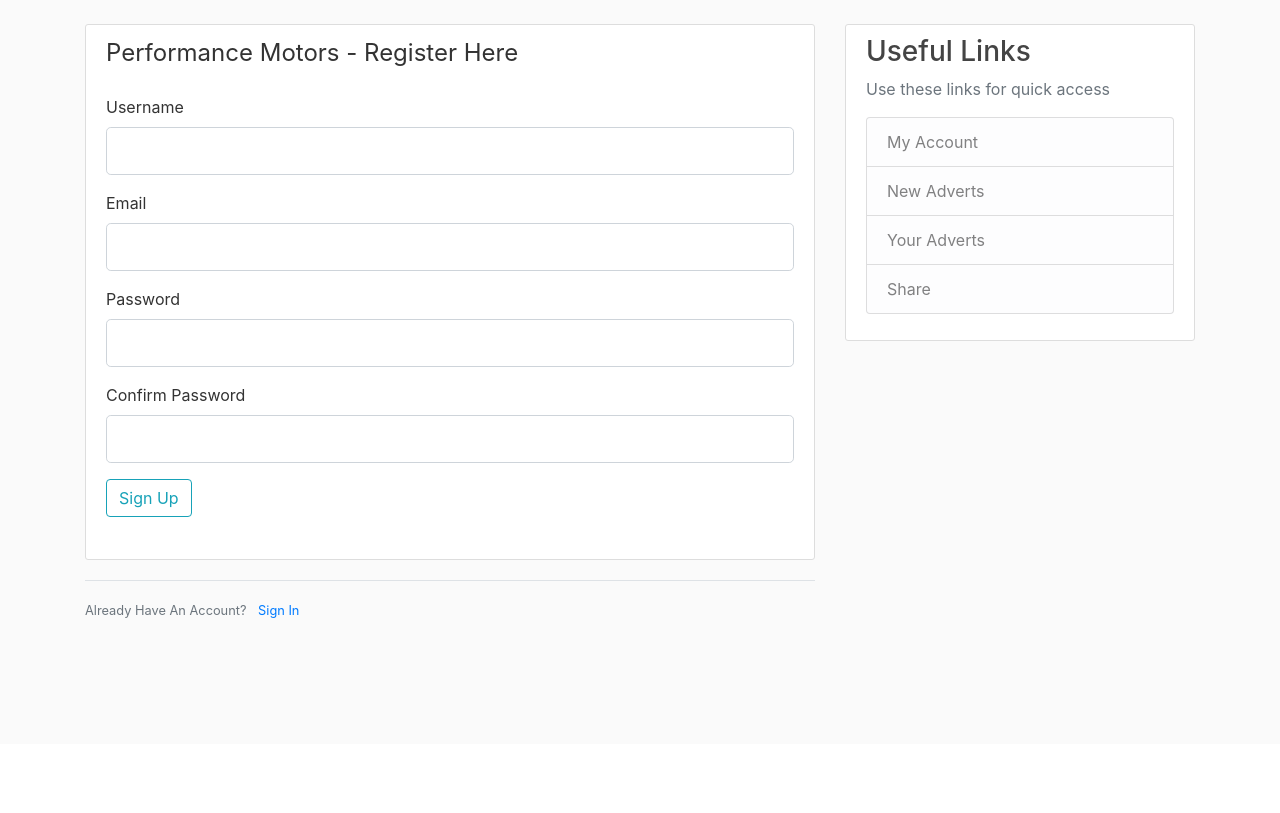
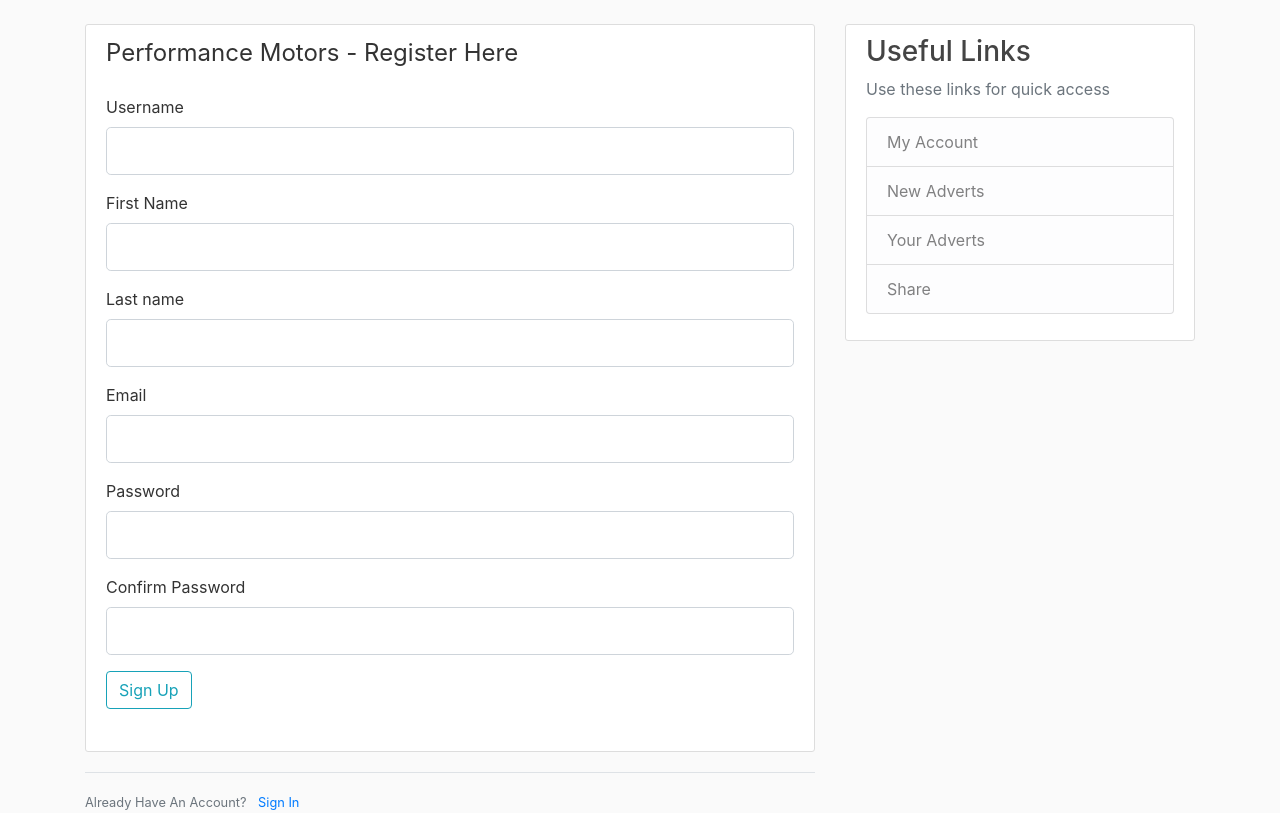
Before and after one commit to code-wizard91/Docker-MotorTrade, a Flask app: page /register in a window 1280 px wide. Shown: the part 56-869 px from the top of the page. Before the commit the page ends 674 px from the top, so only its background shows below. Run offline with Flask 2, Linux system fonts and the light colour scheme; some libraries are stand-ins or nearby versions.

Commit message:
added login and register functionality and proper validation

```diff
--- a/application/__init__.py
+++ b/application/__init__.py
@@ -1,11 +1,13 @@
 from flask import Flask
 from flask_sqlalchemy import SQLAlchemy
-
+from flask_bcrypt import Bcrypt
+from flask_login import LoginManager
 
 app = Flask(__name__)
 app.config['SECRET_KEY'] = 'fee323f72238c94ce34302364eb0b21a'
 app.config['SQLALCHEMY_DATABASE_URI'] = 'mysql+pymysql://ali:password@localhost/flaskapp'
 db = SQLAlchemy(app)
-
+bcrypt = Bcrypt(app)
+login_manager = LoginManager(app)
 
 from application import routes
--- a/application/forms.py
+++ b/application/forms.py
@@ -1,13 +1,28 @@
 from flask_wtf import FlaskForm
+from application.models import Users
 from wtforms import StringField, PasswordField, SubmitField, BooleanField
-from wtforms.validators import DataRequired, Length, Email, EqualTo
+from wtforms.validators import DataRequired, Length, Email, EqualTo, ValidationError
 
 class RegistrationForm(FlaskForm):
         username = StringField('Username', validators = [DataRequired(), Length(min=4, max=20)])
+        first_name = StringField('First Name', validators = [DataRequired(), Length(min=3, max=30)])
+        last_name = StringField('Last name', validators = [DataRequired(), Length(min=2, max=30)])
         email = StringField('Email', validators = [DataRequired(),Email()])
         password = PasswordField('Password', validators = [DataRequired(), Length(min=5)])
         confirm_password = PasswordField('Confirm Password', validators = [DataRequired(), EqualTo('password')])
         submit = SubmitField('Sign Up')
+
+        def validate_username(self,username):
+            user = Users.query.filter_by(username = username.data).first()
+
+            if user:
+                raise ValidationError('Username is taken Please use a different one')
+
+        def validate_email(self,email):
+            user = Users.query.filter_by(email = email.data).first()
+
+            if user:
+                raise ValidationError('Email is taken Please use a different one')
 
 
 class LoginForm(FlaskForm):
--- a/application/routes.py
+++ b/application/routes.py
@@ -1,7 +1,8 @@
 from application.models import Users, Adverts
-from application import app
+from application import app, db, bcrypt
 from flask import render_template, url_for, flash, redirect
 from application.forms import RegistrationForm, LoginForm
+from flask_login import login_user, current_user
 
 posts = [
 	{
@@ -43,19 +44,31 @@ def about():
 
 @app.route("/login", methods=['GET','POST'])
 def login():
-	form = LoginForm()
-	if form.validate_on_submit():
-		if form.email.data == 'admin@blog.com' and form.password.data == 'password':
-			flash('You have been logged in!', 'success')
-			return redirect(url_for('home'))
-		else:
-			flash('Login Unsuccessful, Please check login details','danger')
-	return render_template('login.html', title = 'Login', form=form)
+        if current_user.is_authenticated:
+            flash('You are Logged in','danger')
+            return redirect(url_for('home'))
+        form = LoginForm()
+        if form.validate_on_submit():
+            user = Users.query.filter_by(email=form.email.data).first()
+            if user and bcrypt.check_password_hash(user.password, form.password.data):
+                login_user(user, remember=form.remember.data)
+                flash('Login Successful','success')
+                return redirect(url_for('home'))
+            else:
+                flash('Login Unsuccessful, Please check login details','danger')
+        return render_template('login.html', title = 'Login', form=form)
 
 @app.route("/register", methods=['GET', 'POST'])
 def register():
-	form = RegistrationForm()
-	if form.validate_on_submit():
-		flash(f'Account Created for {form.username.data}!','success')
-		return redirect(url_for('home'))
-	return render_template('register.html', title = 'Register', form=form)
+        if current_user.is_authenticated:
+            flash('You are Logged in','danger')
+            return redirect(url_for('home'))
+        form = RegistrationForm()
+        if form.validate_on_submit():
+            hashed_password = bcrypt.generate_password_hash(form.password.data).decode('utf-8')
+            user = Users(username= form.username.data , first_name= form.first_name.data, last_name= form.last_name.data ,email = form.email.data ,password=hashed_password)
+            db.session.add(user)
+            db.session.commit()
+            flash('You have successfully created an account! You can now login','success')
+            return redirect(url_for('login'))
+        return render_template('register.html', title = 'Register', form=form)
--- a/application/templates/register.html
+++ b/application/templates/register.html
@@ -18,6 +18,38 @@
 						</div>
 					{% else %}
 						{{ form.username(class="form-control form-control-lg") }}
+					{% endif %}
+
+
+				</div>
+				<div class="form-group">
+					{{ form.first_name.label(class="form-control-label") }}
+
+					{% if form.first_name.errors %}
+						{{ form.first_name(class="form-control form-control-lg is-invalid") }}
+						<div class="invalid-feedback">
+							{% for error in form.first_name.errors %}
+								<span>{{ error }}</span>
+							{% endfor %}
+						</div>
+					{% else %}
+						{{ form.first_name(class="form-control form-control-lg") }}
+					{% endif %}
+
+
+				</div>
+				<div class="form-group">
+					{{ form.last_name.label(class="form-control-label") }}
+
+					{% if form.last_name.errors %}
+						{{ form.last_name(class="form-control form-control-lg is-invalid") }}
+						<div class="invalid-feedback">
+							{% for error in form.last_name.errors %}
+								<span>{{ error }}</span>
+							{% endfor %}
+						</div>
+					{% else %}
+						{{ form.last_name(class="form-control form-control-lg") }}
 					{% endif %}
 
 
--- a/requirements.txt
+++ b/requirements.txt
@@ -1,10 +1,13 @@
 atomicwrites==1.3.0
 attrs==19.3.0
+bcrypt==3.1.7
+cffi==1.14.0
 Click==7.0
 colorama==0.4.3
 coverage==5.0.3
 DateTime==4.3
 Flask==1.1.1
+Flask-Bcrypt==0.7.1
 Flask-Login==0.5.0
 Flask-MySQL==1.5.1
 Flask-SQLAlchemy==2.4.1
@@ -17,6 +20,7 @@ more-itertools==8.2.0
 packaging==20.1
 pluggy==0.13.1
 py==1.8.1
+pycparser==2.19
 PyMySQL==0.9.3
 pyparsing==2.4.6
 pytest==5.3.5
```
Also changed, not shown: application/models.py (+9 -1 lines), application/templates/login.html (line endings or trailing spaces).
